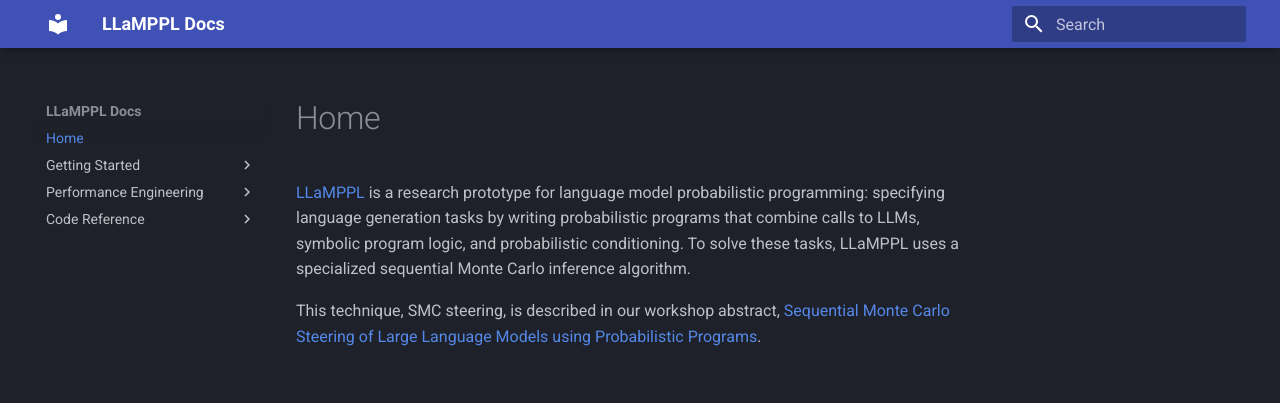
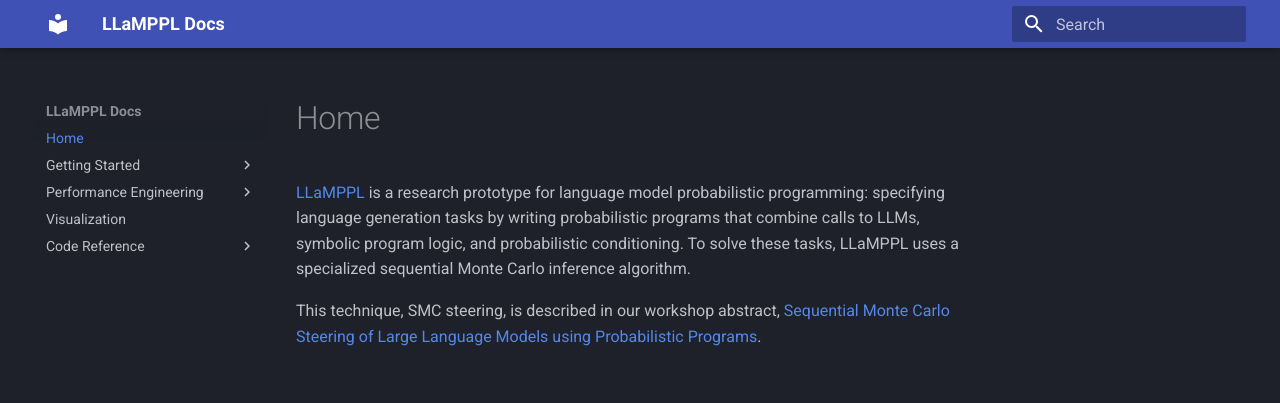
Before and after one commit to probcomp/hfppl, an MkDocs documentation site: the page built from docs/index.md, in a window 1280 px wide. Shown: the top 403 px of the page. Built offline with MkDocs 1.6.1 and Material for MkDocs 9.7.7, drawn with Linux system fonts in a browser that asks for light colours.

Commit message:
Add visualization to docs

```diff
--- a/mkdocs.yml
+++ b/mkdocs.yml
@@ -35,4 +35,6 @@ nav:
     - batching.md
     - caching.md
     - immutability.md
+  - Visualization:
+    - visualization.md
   - Code Reference: reference/
```
